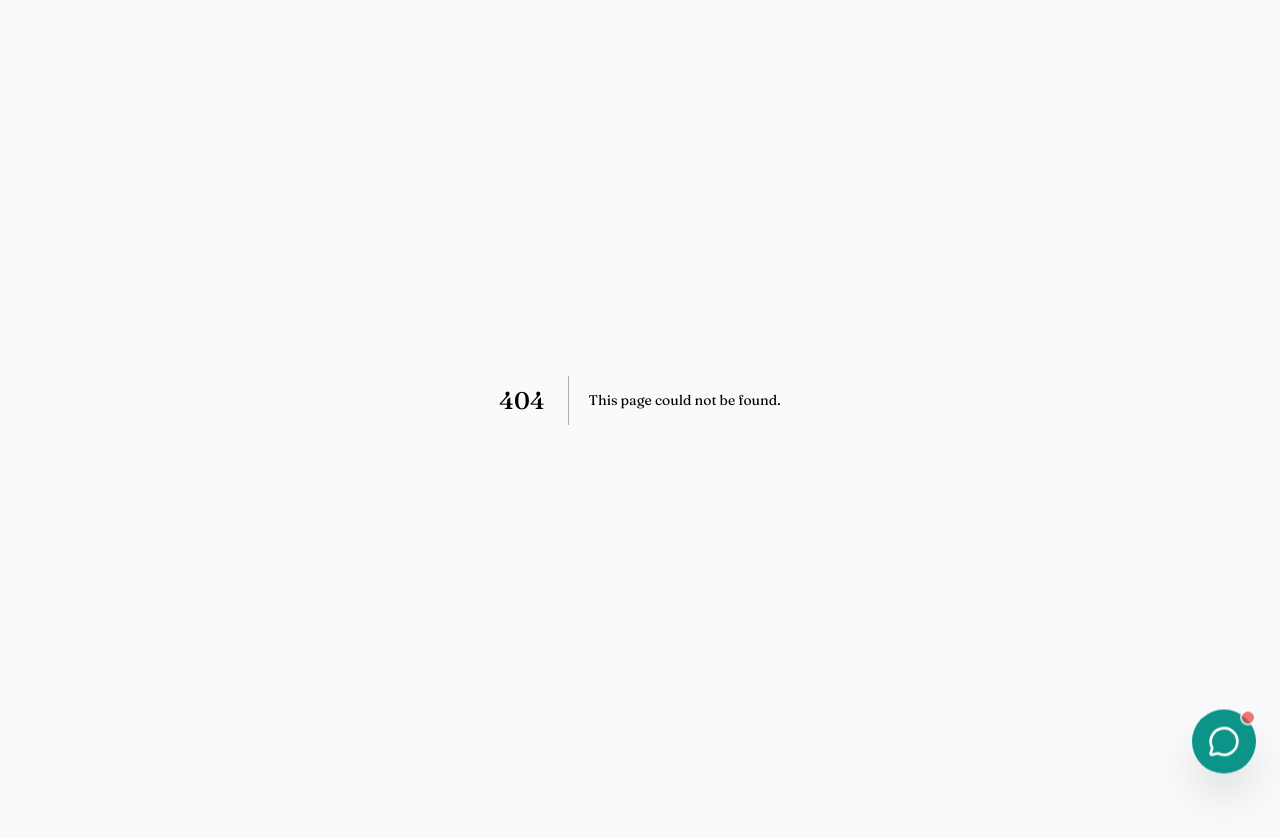
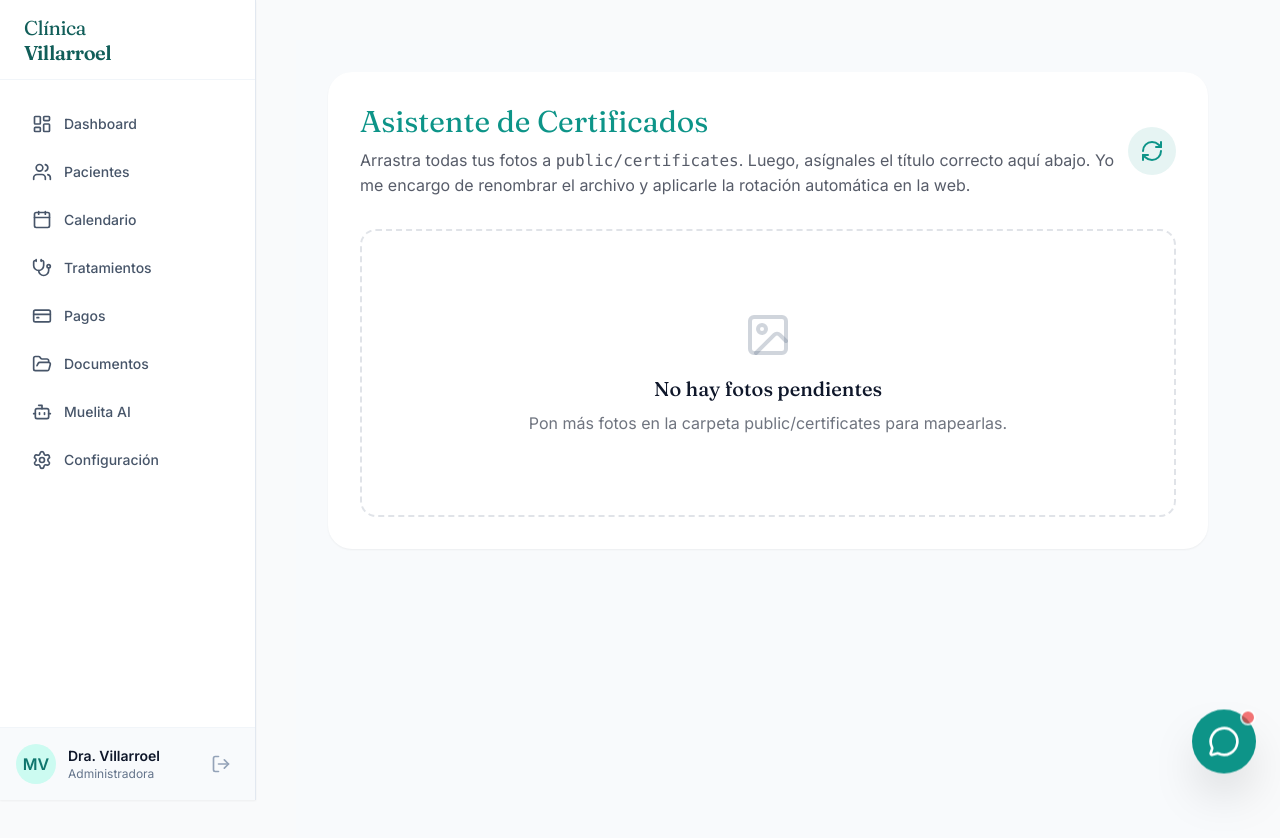
Before and after one commit to b3njaminfuentes/odonto, a Next.js app: page /admin/certificados in a window 1280 px wide. Before the commit this address had no page. Shown: the top 838 px of the page. Before the commit the page ends 800 px from the top, so only its background shows below. Built offline with nearby package versions, Linux system fonts and the light colour scheme.

Commit message:
feat: add visual certificate mapper admin tool

```diff
--- /dev/null
+++ b/src/app/admin/certificados/actions.ts
@@ -0,0 +1,42 @@
+'use server'
+
+import fs from 'fs'
+import path from 'path'
+import { revalidatePath } from 'next/cache'
+
+const certsDir = path.join(process.cwd(), 'public', 'certificates')
+
+export async function getUnmappedImages() {
+  try {
+    if (!fs.existsSync(certsDir)) {
+      fs.mkdirSync(certsDir, { recursive: true })
+      return []
+    }
+
+    const files = fs.readdirSync(certsDir)
+    // Devolver solo imagenes que NO sigan el patron que yo asigne (ej: master-ortodoncia.jpg)
+    // O mejor, devolvemos todas y que el frontend las filtre.
+    return files.filter(f => f.match(/\.(jpg|jpeg|png|webp)$/i))
+  } catch (error) {
+    console.error('Error reading certs dir:', error)
+    return []
+  }
+}
+
+export async function renameImage(oldFilename: string, newFilename: string) {
+  try {
+    const oldPath = path.join(certsDir, oldFilename)
+    const newPath = path.join(certsDir, newFilename)
+
+    if (fs.existsSync(oldPath)) {
+      fs.renameSync(oldPath, newPath)
+      revalidatePath('/admin/certificados')
+      revalidatePath('/')
+      return { success: true }
+    }
+    return { success: false, error: 'File not found' }
+  } catch (error: any) {
+    console.error('Error renaming file:', error)
+    return { success: false, error: error.message }
+  }
+}
--- /dev/null
+++ b/src/app/admin/certificados/page.tsx
@@ -0,0 +1,107 @@
+'use client'
+
+import { useEffect, useState } from 'react'
+import { getUnmappedImages, renameImage } from './actions'
+import { certificatesData } from '@/data/certificates'
+import { Check, Image as ImageIcon, RefreshCw } from 'lucide-react'
+
+export default function CertMapperPage() {
+  const [files, setFiles] = useState<string[]>([])
+  const [loading, setLoading] = useState(true)
+
+  const mappedFilenames = certificatesData.map(c => c.filename)
+
+  const loadFiles = async () => {
+    setLoading(true)
+    const allFiles = await getUnmappedImages()
+    // Solo mostrar los que NO han sido asignados correctamente aún
+    const pending = allFiles.filter(f => !mappedFilenames.includes(f))
+    setFiles(pending)
+    setLoading(false)
+  }
+
+  useEffect(() => {
+    loadFiles()
+  }, [])
+
+  const handleAssign = async (oldName: string, certId: string) => {
+    const targetCert = certificatesData.find(c => c.id === certId)
+    if (!targetCert) return
+
+    const res = await renameImage(oldName, targetCert.filename)
+    if (res.success) {
+      setFiles(prev => prev.filter(f => f !== oldName))
+    } else {
+      alert("Error al renombrar: " + res.error)
+    }
+  }
+
+  if (loading) return <div className="p-10">Cargando imágenes...</div>
+
+  return (
+    <div className="min-h-screen bg-secondary p-8">
+      <div className="max-w-5xl mx-auto">
+        <div className="bg-white rounded-3xl p-8 shadow-sm">
+          <div className="flex justify-between items-center mb-8">
+            <div>
+              <h1 className="text-3xl font-serif text-primary mb-2">Asistente de Certificados</h1>
+              <p className="text-textMain/70">
+                Arrastra todas tus fotos a <code>public/certificates</code>. Luego, asígnales el título correcto aquí abajo.
+                Yo me encargo de renombrar el archivo y aplicarle la rotación automática en la web.
+              </p>
+            </div>
+            <button onClick={loadFiles} className="bg-primary/10 text-primary p-3 rounded-full hover:bg-primary/20">
+              <RefreshCw size={24} />
+            </button>
+          </div>
+
+          {files.length === 0 ? (
+            <div className="text-center py-20 border-2 border-dashed border-neutral/20 rounded-2xl">
+              <ImageIcon className="mx-auto text-neutral/30 mb-4" size={48} />
+              <h3 className="text-xl font-medium text-textMain mb-2">No hay fotos pendientes</h3>
+              <p className="text-textMain/60">Pon más fotos en la carpeta public/certificates para mapearlas.</p>
+            </div>
+          ) : (
+            <div className="grid grid-cols-1 md:grid-cols-2 lg:grid-cols-3 gap-6">
+              {files.map(file => (
+                <div key={file} className="bg-secondary/50 rounded-2xl overflow-hidden border border-neutral/10">
+                  <div className="aspect-square relative bg-black/5">
+                    {/* eslint-disable-next-line @next/next/no-img-element */}
+                    <img
+                      src={`/certificates/${file}`}
+                      alt={file}
+                      className="w-full h-full object-contain p-2"
+                    />
+                  </div>
+                  <div className="p-4 bg-white">
+                    <p className="text-xs text-textMain/50 mb-3 truncate" title={file}>Archivo actual: {file}</p>
+                    <select
+                      className="w-full p-2 border border-neutral/20 rounded-lg text-sm bg-white mb-3"
+                      onChange={(e) => {
+                        if (e.target.value) {
+                          handleAssign(file, e.target.value)
+                        }
+                      }}
+                      defaultValue=""
+                    >
+                      <option value="" disabled>Selecciona el certificado real...</option>
+                      {certificatesData.map(cert => (
+                        <option
+                          key={cert.id}
+                          value={cert.id}
+                          disabled={!files.includes(cert.filename) && mappedFilenames.includes(cert.filename)} // Si ya se usó, no lo mostramos (opcional)
+                        >
+                          {cert.title} ({cert.category})
+                        </option>
+                      ))}
+                    </select>
+                  </div>
+                </div>
+              ))}
+            </div>
+          )}
+        </div>
+      </div>
+    </div>
+  )
+}
```
